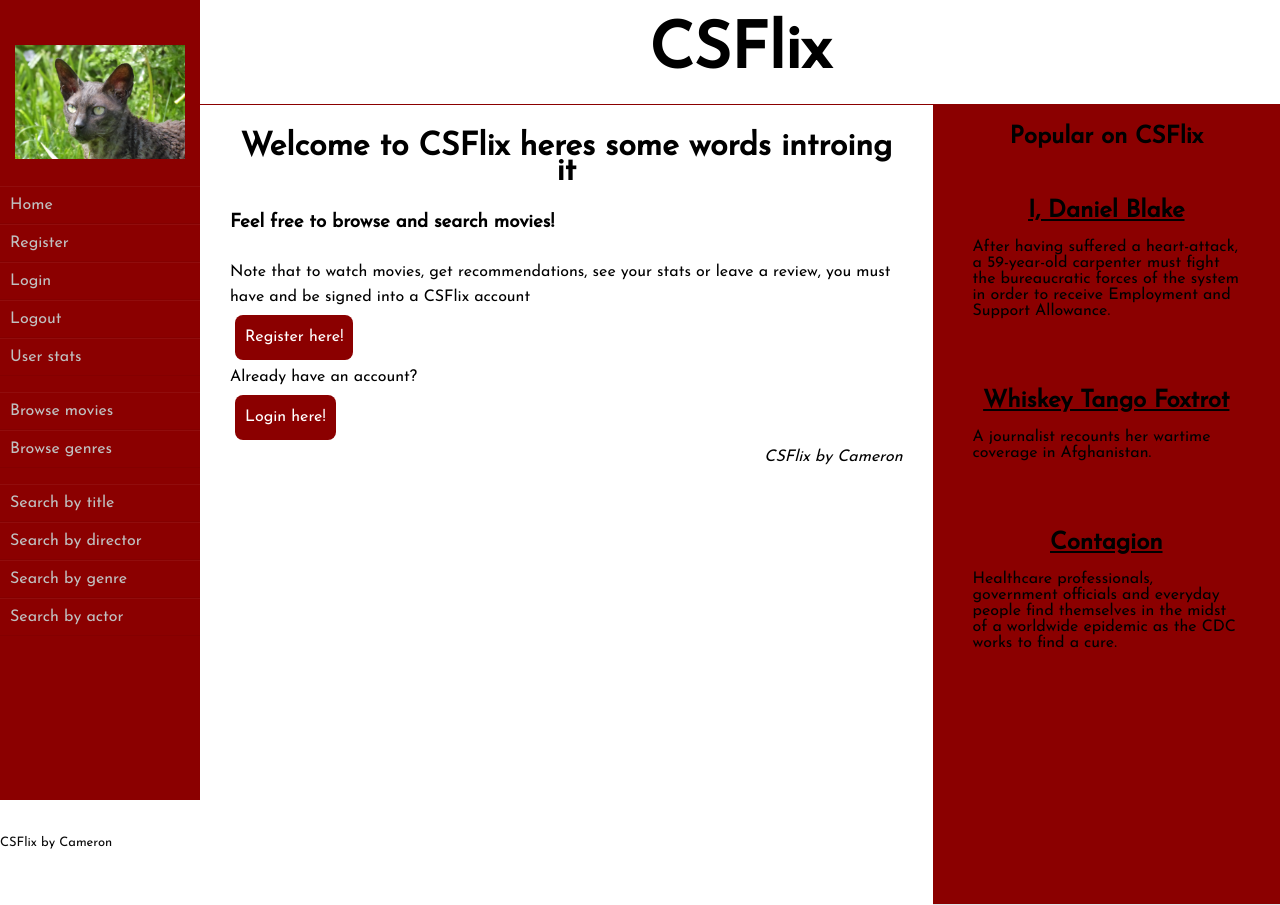
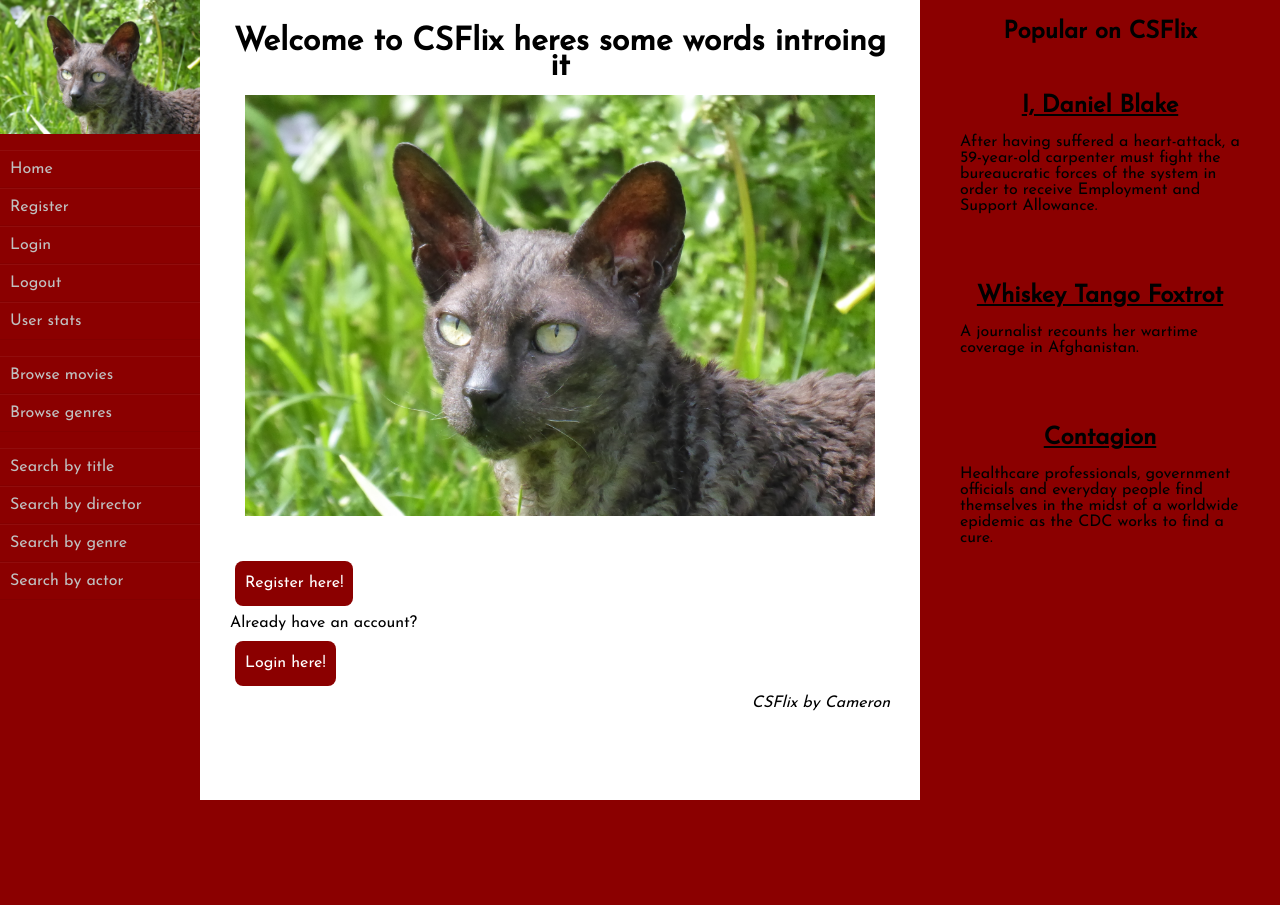
Before and after one commit to cdonougherlee/CSFlix, a Flask app: page / in a window 1280 px wide. After the commit the page ends 800 px from the top, so only its background shows below. Run offline with Flask 2, Linux system fonts and the light colour scheme.

Commit message:
Added slideshow for home, tidied layout.html

```diff
--- a/flix/static/css/main.css
+++ b/flix/static/css/main.css
@@ -10,10 +10,15 @@
   font-family: 'Josefin Sans', sans-serif;
 }
 
-body,
-html {
+body {
   height: 100%;
   color:#8B0000;
+}
+
+.wrapper{
+    display:grid;
+    grid-template-columns: 200px minmax(330px, 2fr) minmax(200px, 1fr);
+
 }
 
 h1 {
@@ -21,14 +26,6 @@ h1 {
     font-weight: bold;
 }
 
-img {
-  display: block;
-  width: 500px;
-  height: auto;
-  padding: 15px;
-  margin-left: auto;
-  margin-right: auto;
-}
 
 .img-small {
     display: block;
@@ -39,13 +36,18 @@ img {
     margin-right:auto;
 }
 
-.btn-nav {
+.nav-link {
   padding: 10px;
   border-bottom: 1px solid #bdb8d7;
   border-bottom: 1px solid rgba(0, 0, 0, 0.05);
   border-top: 1px solid rgba(255, 255, 255, 0.05);
   color: #C0C0C0;
   display: block;
+}
+
+.nav-link:hover {
+  background-color: #8B0000;
+  color: #fff;
 }
 
 .btn-special2 {
@@ -62,10 +64,7 @@ img {
     color: #fff;
 }
 
-.btn-nav:hover {
-  background-color: #8B0000;
-  color: #fff;
-}
+
 
 .btn-general {
     background-color: #8B0000;
@@ -115,12 +114,6 @@ img {
     word-break: break-all;
 }
 
-#body {
-  min-height: 100%;
-  margin-bottom: -60px;
-  font-size: medium;
-}
-
 #header {
   padding: 20px;
   background: #fff;
@@ -130,24 +123,10 @@ img {
   text-align: center;
 }
 
-#content-2 {
-  height: 100vh;
-  margin-left: 200px;
-  display: flex;
-  flex-direction: column;
-}
 
-#container {
-  display: flex;
-  flex-direction: row;
-}
-
-#nav {
-  width: 200px;
+#navbar {
   height: 100%;
   background: #8B0000;
-  padding: 30px 0px;
-  position: fixed;
 }
 
 #nav-header {
@@ -165,21 +144,11 @@ img {
   padding-left: 10px;
 }
 
-#nav-footer {
-  color: rgb(10, 10, 10);
-  margin-top: 100%;
-  float:bottom;
-  position: absolute;
-  font-size: small;
-  text-align: center;
-}
 
-#main {
-  margin: 20px;
+main {
   color: #FF0000;
   line-height: 25px;
-  padding: 10px;
-  width: 66.666667%;
+  padding: 30px;
 }
 
 #logo {
@@ -193,11 +162,9 @@ img {
 #sidebar {
     background-color: #8B0000;
     color: #8B0000;
-    width: 33.333333%;
     min-height: 100vh;
     height: 100%;
     padding: 20px;
-    border-bottom: 1px solid #e0e4e8;
 }
 
 #movie-header {
@@ -268,3 +235,46 @@ input[type='submit']:hover {
     fill: currentColor;
     overflow: hidden;
 }
+
+
+.clr {
+	clear:both;
+}
+
+
+.mySlides {
+	display: none;
+}
+
+/* Main content - Right side*/
+#slideshow-container {
+}
+
+#slide {
+  display: block;
+  width: 100%;
+  min-width: 300px;
+  height: auto;
+  padding: 15px;
+  margin: auto;
+}
+}
+
+/* Fading animation for slideshow*/
+
+.fade {
+	animation-name: fade;
+	animation-duration: 1.5s;
+}
+
+
+@-webkit-keyframes fade {
+	from {opacity: .4}
+	to {opacity: 1}
+}
+
+
+@keyframes fade {
+	from {opacity: .4}
+	to {opacity: 1}
+}
--- a/flix/templates/footer.html
+++ /dev/null
@@ -1,3 +0,0 @@
-<footer id="footer">
-  <p>CSFlix by Cameron</p>
-</footer>
--- a/flix/templates/header.html
+++ /dev/null
@@ -1,3 +0,0 @@
-<header id="header">
-  CSFlix
-</header>
--- a/flix/templates/home/home.html
+++ b/flix/templates/home/home.html
@@ -1,12 +1,21 @@
 {% extends 'layout.html' %} {% block content %}
-<main id="main">
+<main>
   <h1>
     Welcome to CSFlix heres some words introing it
   </h1>
-  <br/>
-  <h3>Feel free to browse and search movies!</h3>
-  <br/>
-  <p>Note that to watch movies, get recommendations, see your stats or leave a review, you must have and be signed into a CSFlix account</p>
+  <div id="slideshow-container">
+		  <div class="mySlides fade">
+		    <img id="slide" src="{{ url_for('static', filename='lottie.jpg') }}" alt="playbutton"/>
+		  </div>
+		  <div class="mySlides fade">
+		    <img id="slide" src="{{ url_for('static', filename='playbutton.jpg') }}" alt="playbutton"/>
+		  </div>
+		  <div class="mySlides fade">
+		    <img id="slide" src="{{ url_for('static', filename='lottie.jpg') }}" alt="playbutton"/>
+		  </div>
+			<br>
+		</div>
+  <div class="clr"></div>
   <a class="btn-special" href="{{ url_for('authentication_bp.register') }}">Register here!</a>
   <br/>
   <p>Already have an account?</p>
--- a/flix/templates/layout.html
+++ b/flix/templates/layout.html
@@ -4,43 +4,107 @@
   <head>
     <meta http-equiv="Content-Type" content="text/html; charset=utf-8" />
     <title>CSFlix</title>
-
-    <link
-      rel="stylesheet"
-      href="{{ url_for('static', filename='css/main.css') }}"
-      type="text/css"
-    />
-
-	<link
-      rel="bookmark"
-	  type="image/x-icon"
-      href="lottie.JPG"
-    />
-
-	<link
-      rel="icon"
-      href="lottie.JPG"
-    />
+      <link rel="stylesheet" href="{{ url_for('static', filename='css/main.css') }}" type="text/css" />
+      <link rel="bookmark" type="image/x-icon" href="lottie.JPG"/>
+      <link rel="icon" href="lottie.JPG"/>
   </head>
 
-  <body>
-    <div id="body">
-      <!-- Include navigation partial. -->
-      {% include 'navigation.html' %}
+  <body class="wrapper">
+    <!-- Include navigation partial. -->
+    <nav id="navbar">
+      <img id="logo" src="{{ url_for('static', filename='lottie.JPG') }}" />
 
-      <div id="content-2">
-        <!-- Include header partial. -->
-        {% include 'header.html' %}
+      <h2 id="nav-header">
+        {% if 'username' in session %} Hello, {{ session['username'] }} {%
+        endif %}
+      </h2>
 
-        <div id="container">
-          <!-- Main content block to be supplied by page. -->
-          {% block content %} {% endblock %}
+      <div>
+        <a class="nav-link" href="{{ url_for('home_bp.home') }}">Home</a>
+        <a class="nav-link" href="{{ url_for('authentication_bp.register') }}">Register</a>
+        <a class="nav-link" href="{{ url_for('authentication_bp.login') }}">Login</a>
+        <a class="nav-link" href="{{ url_for('authentication_bp.logout') }}">Logout</a>
+        <a class="nav-link" href="{{ url_for('stats_bp.stats') }}">User stats</a>
+      </div>
 
-          <!-- Include sidebar partial. -->
-          {% include 'sidebar.html' %}
-        </div>
+      <br/>
 
+      <div>
+        <a class="nav-link" href="{{ url_for('movies_bp.movies_by_title') }}">Browse movies</a>
+        <a class="nav-link" href="{{ url_for('movies_bp.browse_genres') }}">Browse genres</a>
       </div>
+
+      <br/>
+
+      <div>
+        <a class="nav-link" href="{{ url_for('search_bp.search_by_title') }}">Search by title</a>
+        <a class="nav-link" href="{{ url_for('search_bp.search_by_director') }}">Search by director</a>
+        <a class="nav-link" href="{{ url_for('search_bp.search_by_genre') }}">Search by genre</a>
+        <a class="nav-link" href="{{ url_for('search_bp.search_by_actor') }}">Search by actor</a>
+      </div>
+    </nav>
+
+
+
+    <!-- Include header partial. -->
+
+
+    <div>
+      <!-- Main content block to be supplied by page. -->
+      {% block content %} {% endblock %}
     </div>
+
+    <!-- Include sidebar partial. -->
+    <aside id="sidebar">
+      {% if 'username' in session %}
+          <header>
+              <h1>Recommended movies based on your watched movies</h1>
+          </header>
+
+          {% for movie in recommendations %}
+              <div id="movie-container">
+                  <a onclick="location.href='{{movie.movie_url}}'">
+                      <h1 style="text-decoration: underline;">{{ movie.title }}</h1>
+                  </a>
+                  <br/>
+                  <div id="movie-description">
+                      <p>{{ movie.description }}</p>
+                  </div>
+              </div>
+          {% endfor %}
+      {% else %}
+          <header>
+              <h1>Popular on CSFlix</h1>
+          </header>
+          {% for movie in selected_movies %}
+              <div id="movie-container">
+                  <a onclick="location.href='{{movie.movie_url}}'">
+                      <h1 style="text-decoration: underline;">{{ movie.title }}</h1>
+                  </a>
+                  <br/>
+                  <div id="movie-description">
+                      <p>{{ movie.description }}</p>
+                  </div>
+              </div>
+          {% endfor %}
+      {% endif %}
+    </aside>
+
+  	<script>
+        var slideIndex = 0;
+        showSlides();
+
+        function showSlides() {
+          var i;
+          var slides = document.getElementsByClassName("mySlides");
+          for (i = 0; i < slides.length; i++) {
+            slides[i].style.display = "none";
+          }
+          slideIndex++;
+          if (slideIndex > slides.length) {slideIndex = 1}
+          slides[slideIndex-1].style.display = "block";
+          setTimeout(showSlides, 3000); // Change image every 3 seconds
+        }
+    </script>
   </body>
 </html>
--- a/flix/templates/navigation.html
+++ /dev/null
@@ -1,36 +0,0 @@
-<nav id="nav">
-  <img id="logo" src="{{ url_for('static', filename='lottie.JPG') }}" />
-
-  <h2 id="nav-header">
-    {% if 'username' in session %} Hello, {{ session['username'] }} {%
-    endif %}
-  </h2>
-
-  <div>
-    <a class="btn-nav" href="{{ url_for('home_bp.home') }}">Home</a>
-    <a class="btn-nav" href="{{ url_for('authentication_bp.register') }}">Register</a>
-    <a class="btn-nav" href="{{ url_for('authentication_bp.login') }}">Login</a>
-    <a class="btn-nav" href="{{ url_for('authentication_bp.logout') }}">Logout</a>
-    <a class="btn-nav" href="{{ url_for('stats_bp.stats') }}">User stats</a>
-  </div>
-
-  <br/>
-
-  <div>
-    <a class="btn-nav" href="{{ url_for('movies_bp.movies_by_title') }}">Browse movies</a>
-    <a class="btn-nav" href="{{ url_for('movies_bp.browse_genres') }}">Browse genres</a>
-  </div>
-
-  <br/>
-
-  <div>
-    <a class="btn-nav" href="{{ url_for('search_bp.search_by_title') }}">Search by title</a>
-    <a class="btn-nav" href="{{ url_for('search_bp.search_by_director') }}">Search by director</a>
-    <a class="btn-nav" href="{{ url_for('search_bp.search_by_genre') }}">Search by genre</a>
-    <a class="btn-nav" href="{{ url_for('search_bp.search_by_actor') }}">Search by actor</a>
-  </div>
-
-  <div id="nav-footer">
-    CSFlix by Cameron
-  </div>
-</nav>
--- a/flix/templates/sidebar.html
+++ /dev/null
@@ -1,34 +0,0 @@
-<aside id="sidebar">
-    {% if 'username' in session %}
-    <header>
-        <h1>Recommended movies based on your watched movies</h1>
-    </header>
-    {% for movie in recommendations %}
-        <div id="movie-container">
-            <a onclick="location.href='{{movie.movie_url}}'">
-                <h1 style="text-decoration: underline;">{{ movie.title }}</h1>
-            </a>
-            <br/>
-            <div id="movie-description">
-                <p>{{ movie.description }}</p>
-            </div>
-        </div>
-    {% endfor %}
-
-    {% else %}
-    <header>
-        <h1>Popular on CSFlix</h1>
-    </header>
-    {% for movie in selected_movies %}
-        <div id="movie-container">
-            <a onclick="location.href='{{movie.movie_url}}'">
-                <h1 style="text-decoration: underline;">{{ movie.title }}</h1>
-            </a>
-            <br/>
-            <div id="movie-description">
-                <p>{{ movie.description }}</p>
-            </div>
-        </div>
-    {% endfor %}
-    {% endif %}
-</aside>
```
